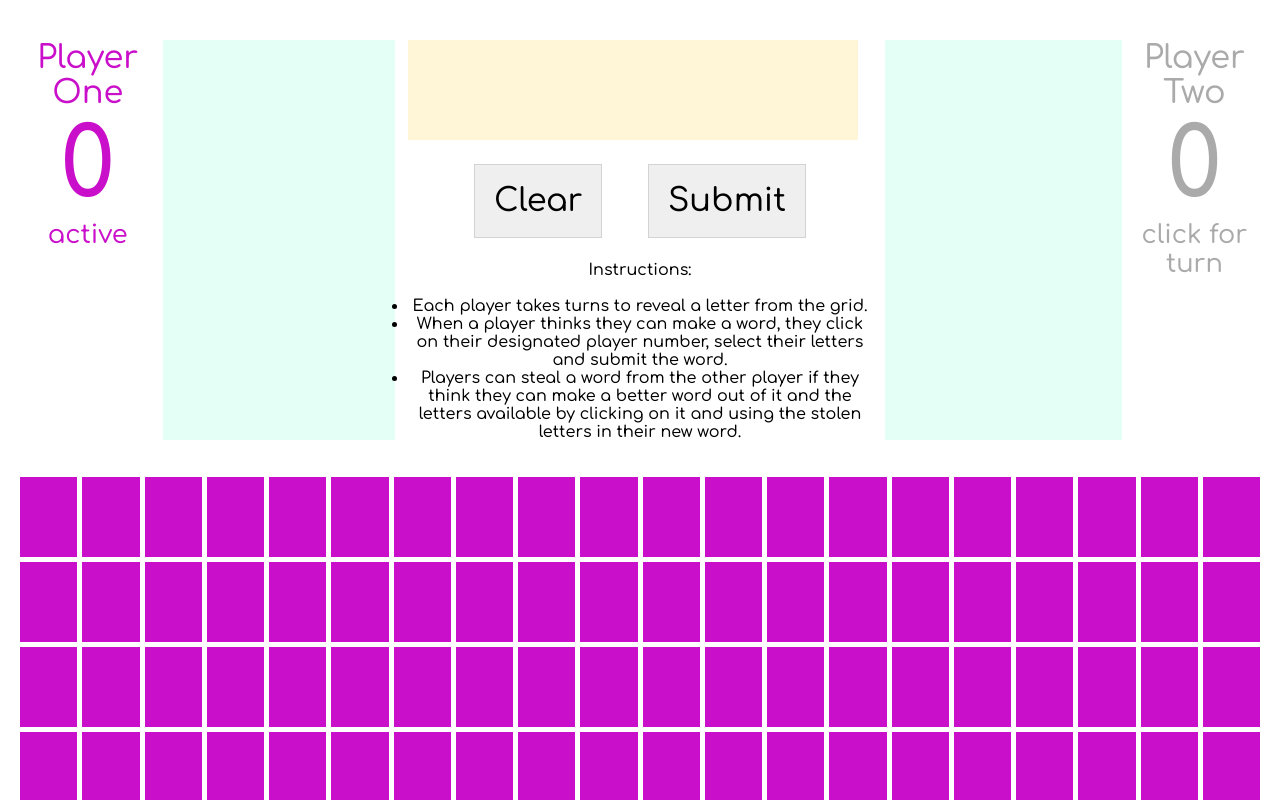
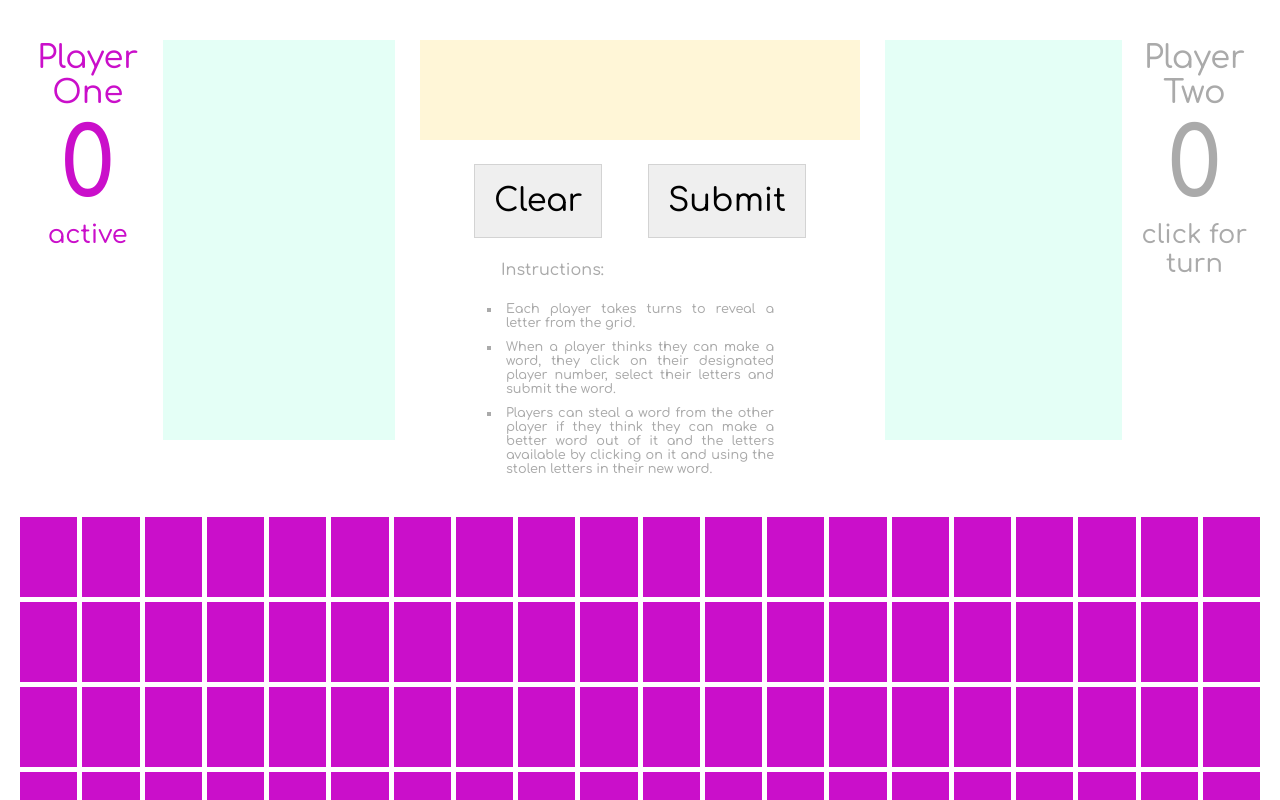
Before and after one commit to jamesHarradon/jims-jumble, a React (Create React App) app: page / in a window 1280 px wide. Shown: the top 800 px of the page. Built offline with nearby package versions, Linux system fonts and the light colour scheme.

Commit message:
amend active word styling to be responsive

```diff
--- a/src/App.css
+++ b/src/App.css
@@ -39,13 +39,29 @@ margin: 0;
 }
 
 #word {
-  width: 450px;
+  width: 95%;
   min-height: 100px;
-  display: flex;
-  justify-content: center;
-  align-items: center;
+  margin: 0px auto;
   background-color: rgb(255, 246, 215);
   font-size: 2.5em;
+}
+
+#instructions {
+  text-align: justify;
+  color:rgb(170, 170, 170);
+  width: 60%;
+  margin: 0px auto;
+
+}
+
+#instructions ul {
+  font-size: 0.8em;
+}
+
+#instructions li {
+  list-style: square;
+
+  padding: 5px;
 }
 
 #letter-grid {
```
